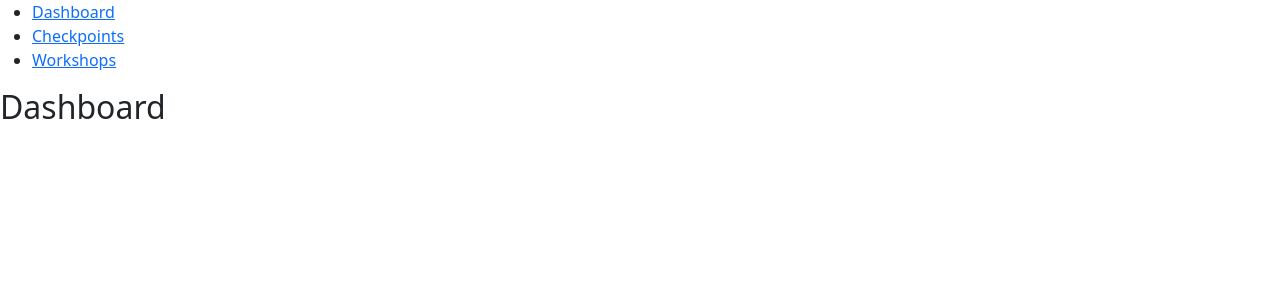
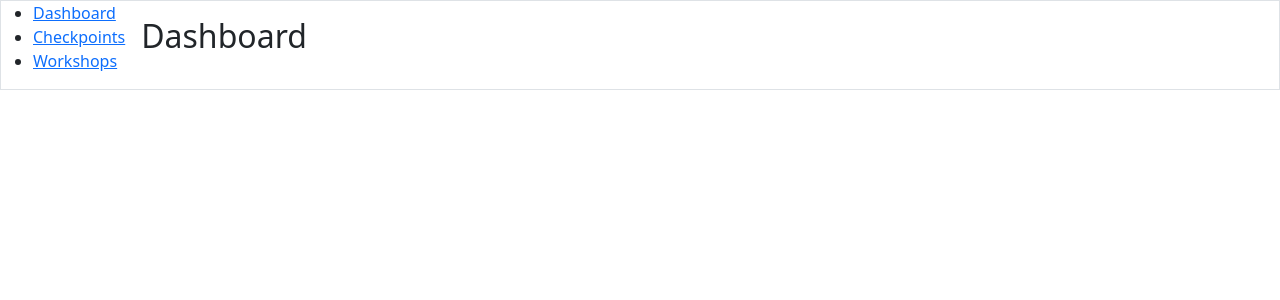
Before and after one commit to yassineDevox/todo-list-front, a React (Create React App) app: page / in a window 1280 px wide. Shown: the top 300 px of the page. Built offline with nearby package versions, Linux system fonts and the light colour scheme.

Commit message:
done for gomycode exemple

```diff
--- a/src/App.js
+++ b/src/App.js
@@ -8,6 +8,8 @@ import {
 import NavBar from "./components/navbar";
 import Checkpoints from "./pages/checkpoints";
 import Dashboard from "./pages/dashboard";
+import Store from "./pages/store";
+import TrackDetails from "./pages/trackDetails";
 import Workshops from "./pages/workshops";
 
 //Le style global
@@ -21,12 +23,20 @@ export default function App() {
       {/* content of the page  */}
       <Router>
         {/* car on utilise Link Component */}
+        <div className="border d-flex ">
           <NavBar />
+          <div className="p-3">
           <Routes>
             <Route path="/" element={<Dashboard />} />
             <Route path="/checkpoints" element={<Checkpoints />} />
             <Route path="/workshops" element={<Workshops />} />
+            <Route path="/store" element={<Store />} />
+            <Route path="/tracks/:id" element={<TrackDetails />} />
+
           </Routes>
+          </div>
+        </div>
+
       </Router>
 
 
```
Lines whose indentation alone changed are shown as unchanged.
